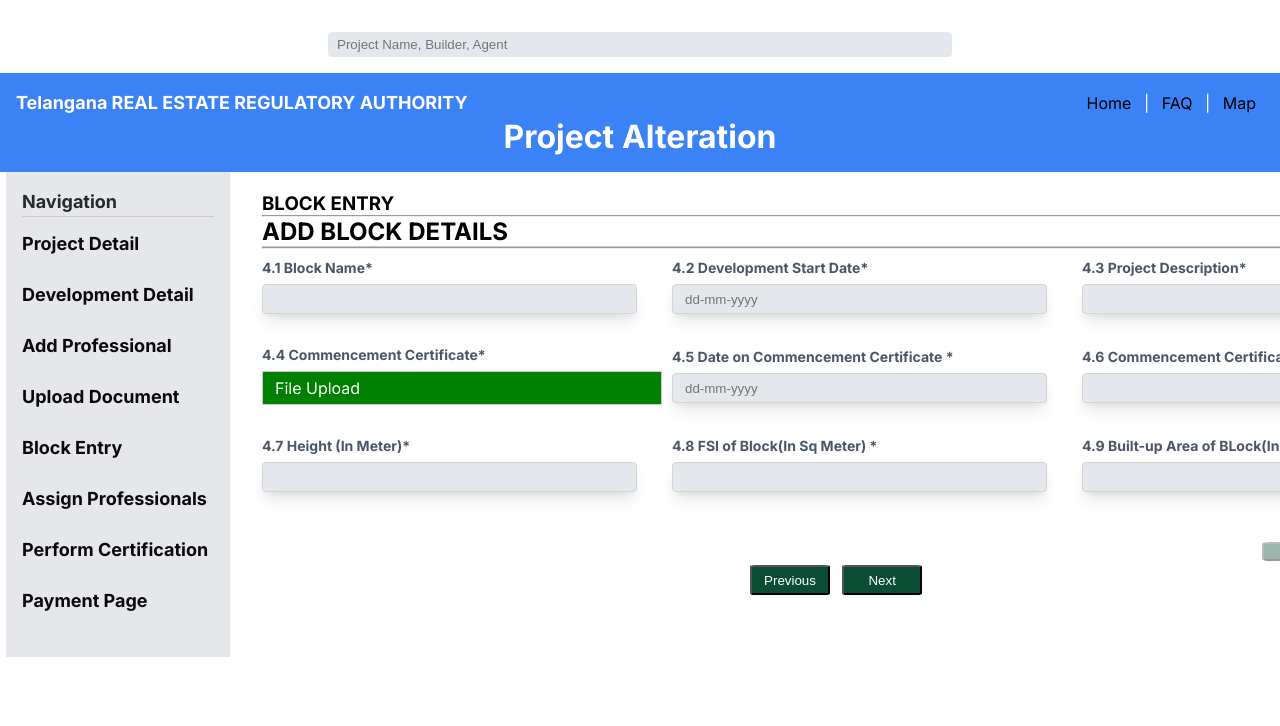
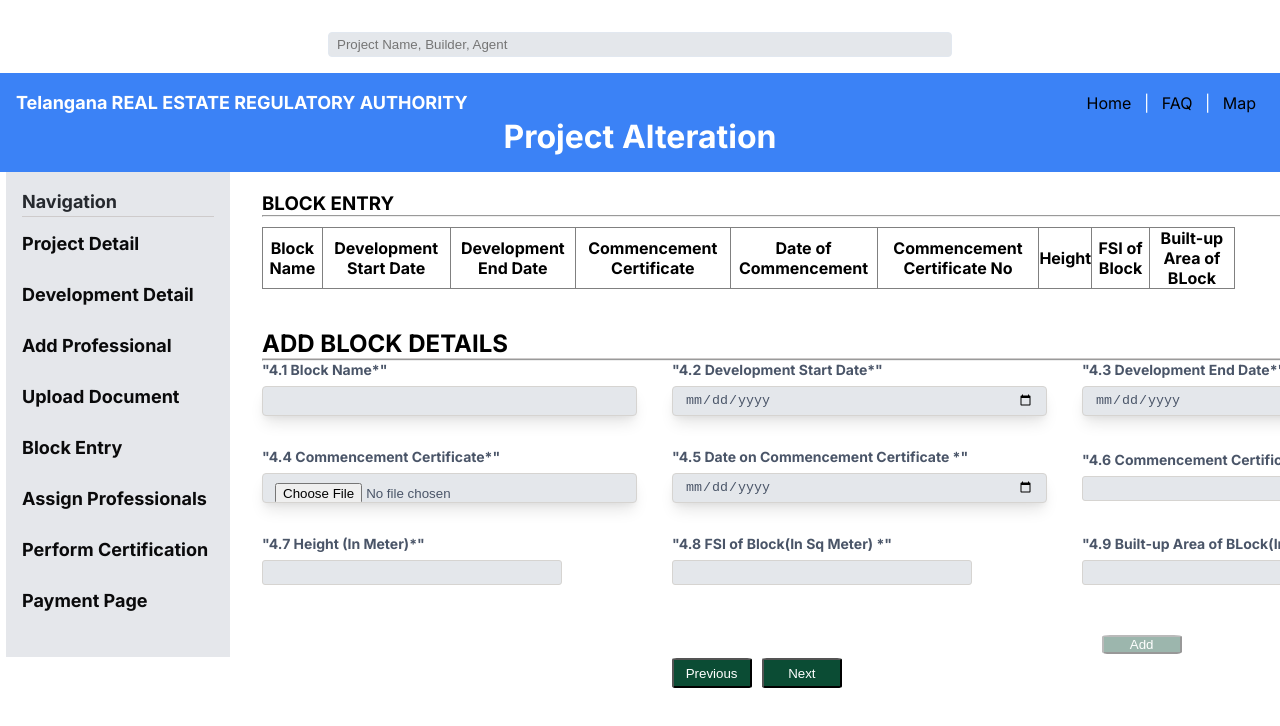
Before and after one commit to Adi16143/RERA, a Next.js app: page /BlockEntry in a window 1280 px wide. Shown: the top 726 px of the page. Built offline with nearby package versions, Linux system fonts and the light colour scheme.

Commit message:
added making intial pages

```diff
--- a/app/BlockEntry/page.js
+++ b/app/BlockEntry/page.js
@@ -2,11 +2,150 @@
 import React, { useState } from "react";
 import Link from "next/link";
 import "./style.css";
+
 function BlockEntry() {
+  const [blockData, setBlockData] = useState([]);
+  const handleSubmit = (e) => {
+    e.preventDefault();
+    const obj = {
+      ["blockName"]: e.target.blockName.value,
+      ["sDate"]: e.target.sDate.value,
+      ["eDate"]: e.target.eDate.value,
+      ["file"]: e.target.file.value,
+      ["ccDate"]: e.target.ccDate.value,
+      ["ccNo"]: e.target.ccNo.value,
+      ["height"]: e.target.height.value,
+      ["fsi"]: e.target.fsi.value,
+      ["bArea"]: e.target.bArea.value,
+    };
+    const dat = [...blockData, obj];
+    setBlockData(dat);
+  };
   return (
-    <div class="professional">
-      <MyForm />
+    <div className="forms">
+      <div className="heading">
         <br></br>
+        <h3>BLOCK ENTRY </h3>
+        <hr></hr>
+
+      </div>
+
+      <form className="my-form" onSubmit={handleSubmit}>
+        <div>
+          <table border="1" className="my-table">
+            <thead>
+              <tr>
+                <th>Block Name</th>
+                <th>Development Start Date</th>
+                <th>Development End Date</th>
+                <th>Commencement Certificate</th>
+                <th>Date of Commencement</th>
+                <th>Commencement Certificate No</th>
+                <th> Height</th>
+                <th>FSI of Block</th>
+                <th>Built-up Area of BLock</th>
+              </tr>
+            </thead>
+            <tbody>
+              {blockData.map((dat) => (
+                <tr>
+                  <td>{dat.blockName}</td>
+                  <td>{dat.sDate}</td>
+                  <td>{dat.eDate}</td>
+                  <td>{dat.file}</td>
+                  <td>{dat.ccDate}</td>
+                  <td>{dat.ccNo}</td>
+                  <td>{dat.height}</td>
+                  <td>{dat.fsi}</td>
+                  <td>{dat.bArea}</td>
+                </tr>
+              ))}
+            </tbody>
+          </table>
+        </div>
+        <br/><br/>
+        <h2>ADD BLOCK DETAILS </h2>
+        <hr></hr>
+
+        <div class="projectdetails">
+          <div class="labels">
+            <div class="Input">
+              <label class="label">"4.1 Block Name*"</label>
+              <input
+                class="maininput"
+                type="text"
+                id="blockName"
+                placeholder=" "
+              />
+            </div>
+            <div class="Input">
+              <label class="label">"4.2 Development Start Date*"</label>
+              <input
+                class="maininput"
+                type="date"
+                id="sDate"
+                placeholder="dd-mm-yyyy"
+              />
+            </div>
+            <div class="Input">
+              <label class="label">"4.3 Development End Date*"</label>
+              <input
+                class="maininput"
+                type="date"
+                id="eDate"
+                placeholder="dd-mm-yyyy"
+              />
+            </div>
+          </div>
+
+          <div class="labels">
+            <div class="Input">
+              <label class="label">"4.4 Commencement Certificate*"</label>
+              <input class="maininput" type="file" id="file" />
+            </div>
+            <div class="Input">
+              <label class="label">
+                "4.5 Date on Commencement Certificate *"
+              </label>
+              <input
+                class="maininput"
+                id="ccDate"
+                type="date"
+                placeholder="dd-mm-yyyy"
+              />
+            </div>
+            <div class="Input">
+              <label class="label">"4.6 Commencement Certificate No*"</label>
+              <input type="number" id="ccNo" placeholder=" " />
+            </div>
+          </div>
+          <div class="labels">
+            <div class="Input">
+              <label class="label">"4.7 Height (In Meter)*"</label>
+              <input type="number" id="height" placeholder=" " />
+            </div>
+            <div class="Input">
+              <label class="label">"4.8 FSI of Block(In Sq Meter) *"</label>
+              <input type="number" id="fsi" placeholder=" " />
+            </div>
+            <div class="Input">
+              <label class="label">
+                "4.9 Built-up Area of BLock(In Sq Meter) *"
+              </label>
+              <input type="number" id="bArea" placeholder=" " />
+            </div>
+          </div>
+        </div>
+        <button type="submit" className="add-button">
+          Add
+        </button>
+        <Link href="/DocumentsUpload">
+          <button className="submit-buttons">Previous</button>
+        </Link>
+        <Link href="/AssignProfessional">
+          <button className="submit-button">Next</button>
+        </Link>
+      </form>
     </div>
   );
 }
@@ -27,161 +166,5 @@ const Input1 = ({ label }) => (
     </div>
   </>
 );
-const MyForm = () => {
-  const [formData, setFormData] = useState({
-    panNo: "",
-    panNo1: "",
-    names: "",
-    mobile: "",
-    reraNo: "",
-    email: "",
-    address: "",
-  });
-
-  const handleChange = (e) => {
-    const { name, value } = e.target;
-    setFormData({
-      ...formData,
-      [name]: value,
-    });
-  };
-
-  const handleSubmit = (e) => {
-    e.preventDefault();
-    // Add your form submission logic here
-    console.log("Form Data:", formData);
-    // You can send the form data to your server or perform any other actions
-  };
-
-  return (
-    <div className="forms">
-      <div className="heading">
-        <br></br>
-        <h3>BLOCK ENTRY </h3>
-        <hr></hr>
-        <h2>ADD BLOCK DETAILS </h2>
-        <hr></hr>
-      </div>
-
-      <form className="my-form" onSubmit={handleSubmit}>
-        {/* <div className="form-group">
-          <label className='labels'>
-            PAN No :<br></br>
-            <input
-              type="text"
-              name="panNo"
-              value={formData.panNo}
-              onChange={handleChange}
-              required
-            />
-             <button className="submit-button">Search</button>
-          </label>
-
-          <label>
-            RERA Registration No :<br></br>
-            <input className="inputs"
-              type="text"
-              name="reraNo"
-              value={formData.reraNo}
-              onChange={handleChange}
-              required
-            />
-          </label>
-
-          <label>
-            Name :<br></br>
-            <input className="inputs"
-              type="text"
-              name="names"
-              value={formData.name}
-              onChange={handleChange}
-              required
-            />
-          </label>
-        </div> */}
-        {/* <div className="form-group">
-        <label>
-            PAN No. :<br></br>
-            <input className="inputs"
-              type="text"
-              name="panNo1"
-              value={formData.panNo1}
-              onChange={handleChange}
-              required
-            />
-          </label>
-
-          <label>
-            Email Id :<br></br>
-            <input className="inputs"
-              type="email"
-              name="email"
-              value={formData.email}
-              onChange={handleChange}
-              required
-            />
-          </label>
-
-          <label>
-            Mobile No. :<br></br>
-            <input className="inputs"
-              type="number"
-              name="mobile"
-              value={formData.mobile}
-              onChange={handleChange}
-              required
-            />
-          </label>
-        </div>
-
-        <div className="form-group">
-          <label>
-            Address :<br></br>
-            <input className="inputs"
-              name="address"
-              value={formData.address}
-              onChange={handleChange}
-              required
-            />
-          </label>
-          </div>  */}
-        <div class="projectdetails">
-          <div class="labels">
-            <Input label="4.1 Block Name*" placeholder=" " />
-            <Input label="4.2 Development Start Date*" placeholder="dd-mm-yyyy" />
-            <Input
-              label="4.3 Project Description*"
-              placeholder=" "
-            />
-          </div>
-
-          <div class="labels">
-            <Input1 label="4.4 Commencement Certificate*" />
-            <Input label="4.5 Date on Commencement Certificate *" placeholder="dd-mm-yyyy" />
-            <Input
-              label="4.6 Commencement Certificate No*"
-              placeholder=" "
-            />
-          </div>
-          <div class="labels">
-            <Input label="4.7 Height (In Meter)*" placeholder=" " />
-            <Input label="4.8 FSI of Block(In Sq Meter) *" placeholder=" " />
-            <Input
-              label="4.9 Built-up Area of BLock(In Sq Meter) *"
-              placeholder=" "
-            />
-          </div>
-        </div>
-        <button className="add-button">Add</button>
-        <Link href="/DocumentsUpload">
-          <button className="submit-buttons">Previous</button>
-        </Link>
-        <Link href="/AssignProfessional">
-          <button className="submit-button">Next</button>
-        </Link>
-      </form>
-    </div>
-  );
-};
 
 export default BlockEntry;
--- a/app/BlockEntry/style.css
+++ b/app/BlockEntry/style.css
@@ -35,6 +35,7 @@
   input{
     height:25px;
     width:300px;
+
   }
   .inputs{
     height:25px;
@@ -62,7 +63,7 @@
   }
   .my-table{
     border-collapse:collapse;
-    width: 88%;
+    width: 95%;
   }
   .submit-buttons {
     width: 80px; /* Set the desired width for the submit button */
--- a/app/DocumentsUpload/Style.css
+++ b/app/DocumentsUpload/Style.css
@@ -9,3 +9,115 @@ input{
 form{
     border: 1px rgb(223, 48, 48);
 }
+.Input input{
+    height: 8%;
+    width: 10%;
+}
+.Input{
+    display: flex;
+    flex-direction: column;
+    width: 100%;
+    margin-bottom:8px ;
+}
+.Headers{
+    color: orange;
+    background-color: white;
+}
+
+.para{
+    margin-top:1% ;
+}
+form{
+    border: 1px rgb(223, 48, 48);
+}
+.mar{
+    margin-top:1% ;
+    margin-bottom: 1%;
+}
+.onlyflex{
+    display: flex;
+    gap: 5%;
+    align-items: center;
+}
+.onlyflex button{
+    width: max-content;
+    height: 2%;
+    margin-top: 1%;
+}
+
+
+.custom-file-upload {
+    border: 1px solid #ccc;
+    display: flex;
+    justify-content: center;
+    padding: 3px 6px;
+    cursor: pointer;
+    width: 50%;
+    background-color: green;
+    color: white;
+    border-radius: 5px;
+  }
+  #file-upload {
+    display: none;
+  }
+
+.label{
+    width:100% ;
+    padding-bottom: 2%;
+}
+
+.twofile .Input{
+    width: 32%;
+}
+
+.box{
+    border: solid rgb(221, 221, 221) 2px;
+    border-radius: 0.5%;
+    margin-bottom: 1%;
+}
+.docmain{
+    margin-right: 1%;
+}
+
+.boxheading{
+    background-color: rgb(221, 221, 221);
+    padding: 0.3% 0% 0.3% 1%;
+}
+
+.boxele{
+    padding: 0.5% 0% 0.5% 1%;
+}
+
+
+
+.input2{
+    width: fit-content;
+}
+
+.docin label{
+    width: fit-content;
+    padding: .5% 1% .5% 1%;
+}
+.docin{
+    width: 20%;
+}
+
+.declist > ul > li{
+    display: flex;
+    gap: 5px;
+    align-items: start;
+    margin: 5px;
+}
+#search{
+    width: 30%;
+
+}
+.grnbtn{
+    padding: 5px 18px 5px 18px;
+    background-color: rgb(28, 109, 28);
+    color: white;
+    border-radius: 4px;
+    border: none;
+    margin-top: 1%;
+
+  }
--- a/app/globals.css
+++ b/app/globals.css
@@ -381,13 +381,24 @@
   padding: 5px;
   margin-top: 5px;
 }
-.custom-file-upload {
+/* .custom-file-upload {
   border: 1px solid #ccc;
   display: inline-block;
   padding: 6px 12px;
   cursor: pointer;
   background-color: green;
   color: white;
+} */
+.custom-file-upload {
+  border: 1px solid #ccc;
+  display: flex;
+  justify-content: center;
+  padding: 3px 6px;
+  cursor: pointer;
+  width: 50%;
+  background-color: green;
+  color: white;
+  border-radius: 5px;
 }
 #file-upload {
   display: none;
```
Also changed, not shown: app/DocumentsUpload/page.js (+45 -0 lines). Lines whose indentation alone changed are shown as unchanged.
